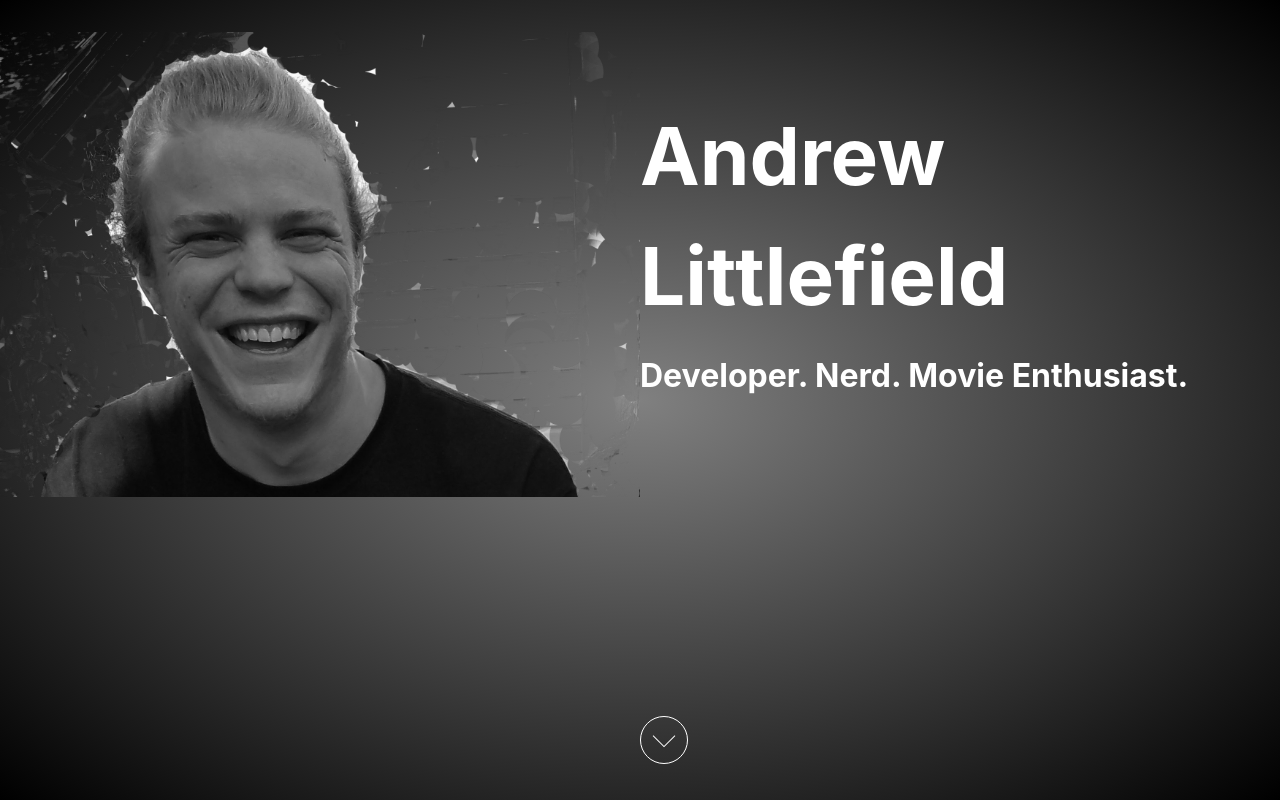
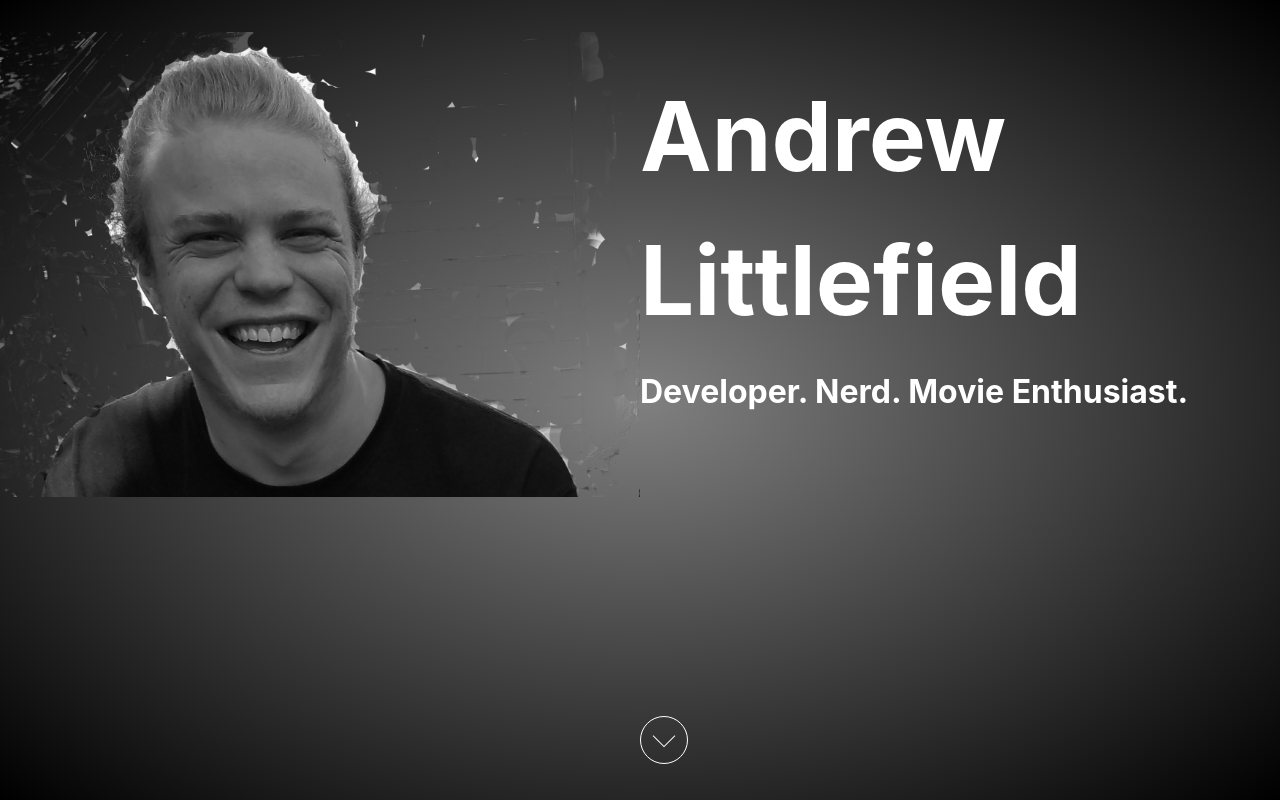
Before and after one commit to a-littlefield/Personal-Site, a plain HTML site: page index.html in a window 1280 px wide. Shown: the top 800 px of the page. Drawn offline with nearby package versions, Linux system fonts and the light colour scheme.

Commit message:
small front page fix

```diff
--- a/index.css
+++ b/index.css
@@ -98,8 +98,8 @@ section::after {
 #title {
   justify-content: center;
   font-weight: bold;
-  font-size: 5rem;
-	margin-top: 6rem;
+  font-size: 6rem;
+	margin-top: 4rem;
 	color: white;
 }
 
```
